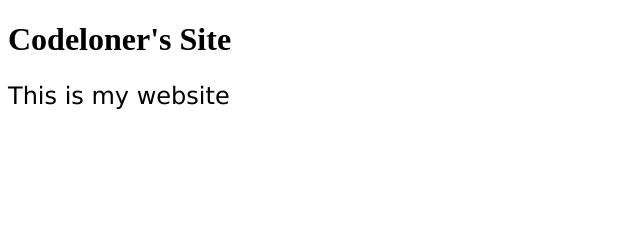
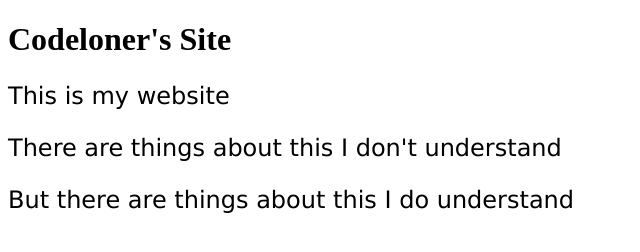
Before and after one commit to elonybear/Codeloner, a plain HTML site: page index.html in a window 1280 px wide. Shown: the whole page, without its empty margins (0-640 px from the left). Drawn offline with Linux system fonts and the light colour scheme.

Commit message:
Test add and commit
	- Further change the text and add a few times
	- Commit after all the adding
	- Test log and status

```diff
--- a/index.html
+++ b/index.html
@@ -10,5 +10,7 @@
 <body>
     <h1>Codeloner's Site</h1>
     <p>This is my website</p>
+    <p>There are things about this I don't understand</p>
+    <p>But there are things about this I do understand</p>
 </body>
 </html>
```
